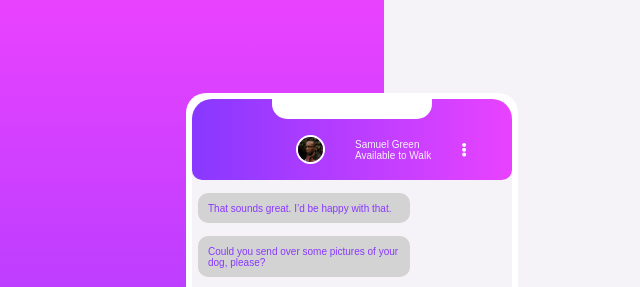
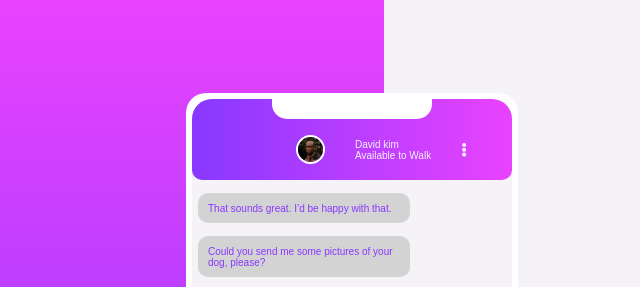
Before and after one commit to davidmurage/chat-app-css, a plain HTML site: page index.html in a window 1280 px wide. Shown: the top 287 px of the page, 0-640 px from the left. Drawn offline with Linux system fonts and the light colour scheme.

Commit message:
Update index.html

```diff
--- a/index.html
+++ b/index.html
@@ -26,7 +26,7 @@
               <img src="images/avatar.jpg" alt="">
 
               <div class="description">
-                Samuel Green<br>
+                David kim<br>
                 <p>Available to Walk</p>
               </div>
             </div>
@@ -42,7 +42,7 @@
         </div>
 
         <div class="leftmsg">
-          Could you send over some pictures of your dog, please?
+          Could you send me some pictures of your dog, please?
         </div>
 
         <div class="right">
```
